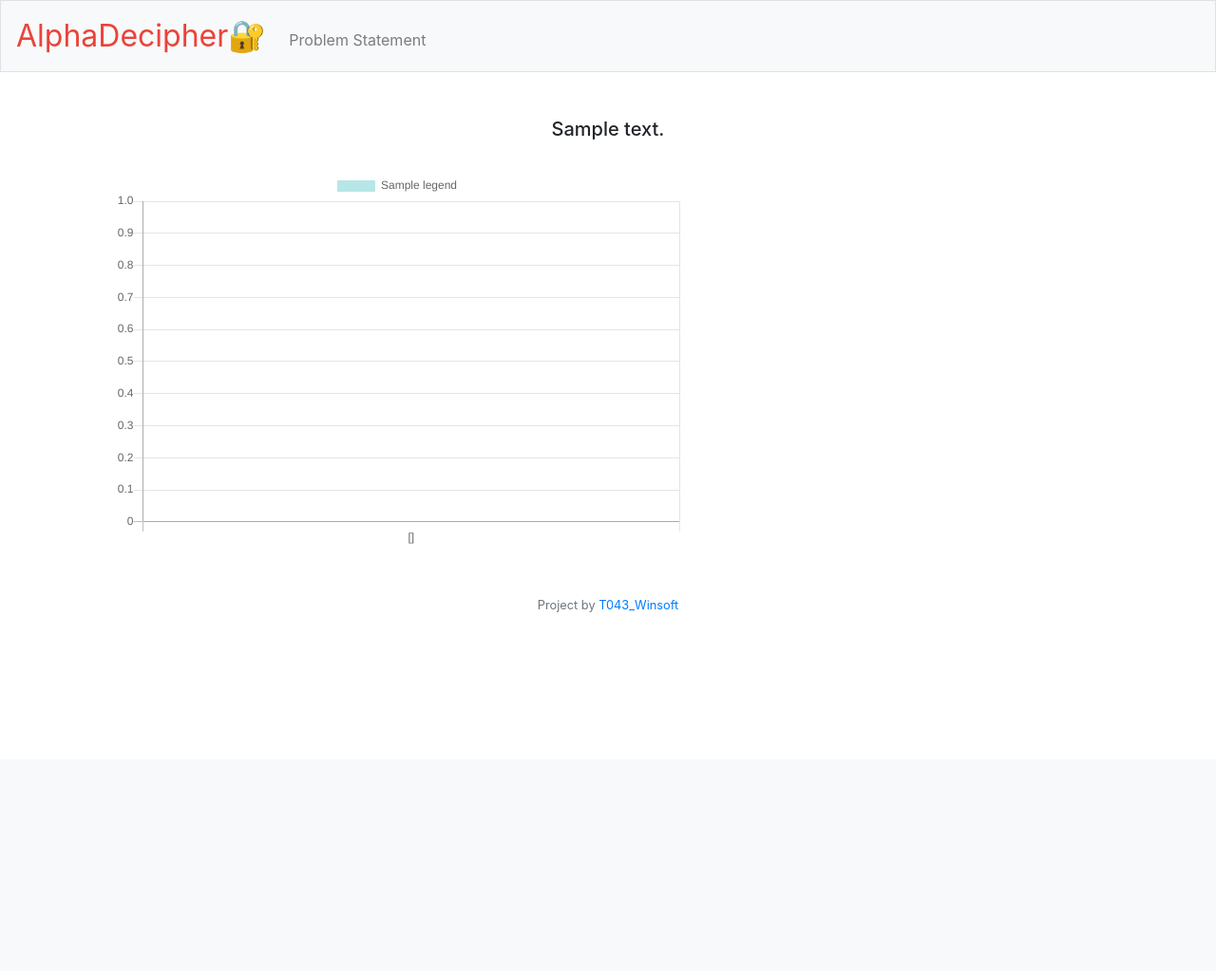
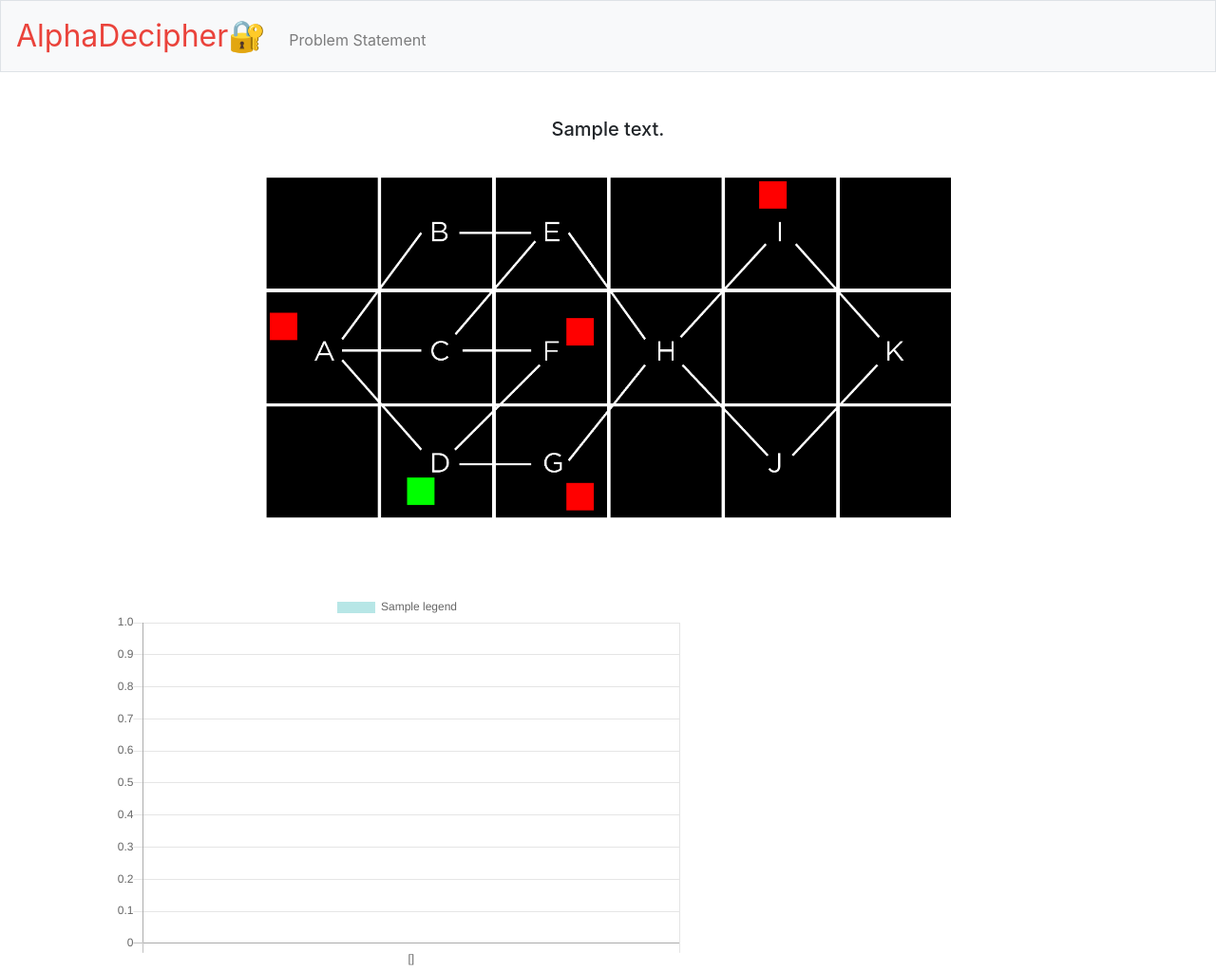
Before and after one commit to devanshu125/T043_Winsoft, a Flask app: template templates/decoded_msg.html in a window 1280 px wide. Shown: the top 1023 px of the page at 95% size. Before the commit the page ends 645 px from the top, so only its background shows below. Run offline with Flask 2, Linux system fonts and the light colour scheme; the template is opened without the code that fills it: most values are stand-ins (such as "Sample title", 1, 10 or a date in 2020); some libraries are stand-ins or nearby versions.

Commit message:
Trying to add graph

```diff
--- a/grid.py
+++ b/grid.py
@@ -30,6 +30,6 @@ class generate:
 
         for i, j in self.greens:
             img1.paste(green, (i, j))
-        img1.save("assets/images/temp.png")
+        # img1.save("static/temp.png")
 
-        # return img1
+        return img1
--- a/templates/decoded_msg.html
+++ b/templates/decoded_msg.html
@@ -9,6 +9,10 @@
    <h5 style="text-align:center"> {{r}} </h5>
    <br>
 {%endfor%}
+
+<div class="column">
+  <img src="/static/temp.png" alt="Meme #2" style="width:70%">
+</div>
 
 <!-- bar chart canvas element -->
 <div class="chartContainer">
```
Also changed, not shown: static/temp.png (renamed from assets/images/temp.png).
